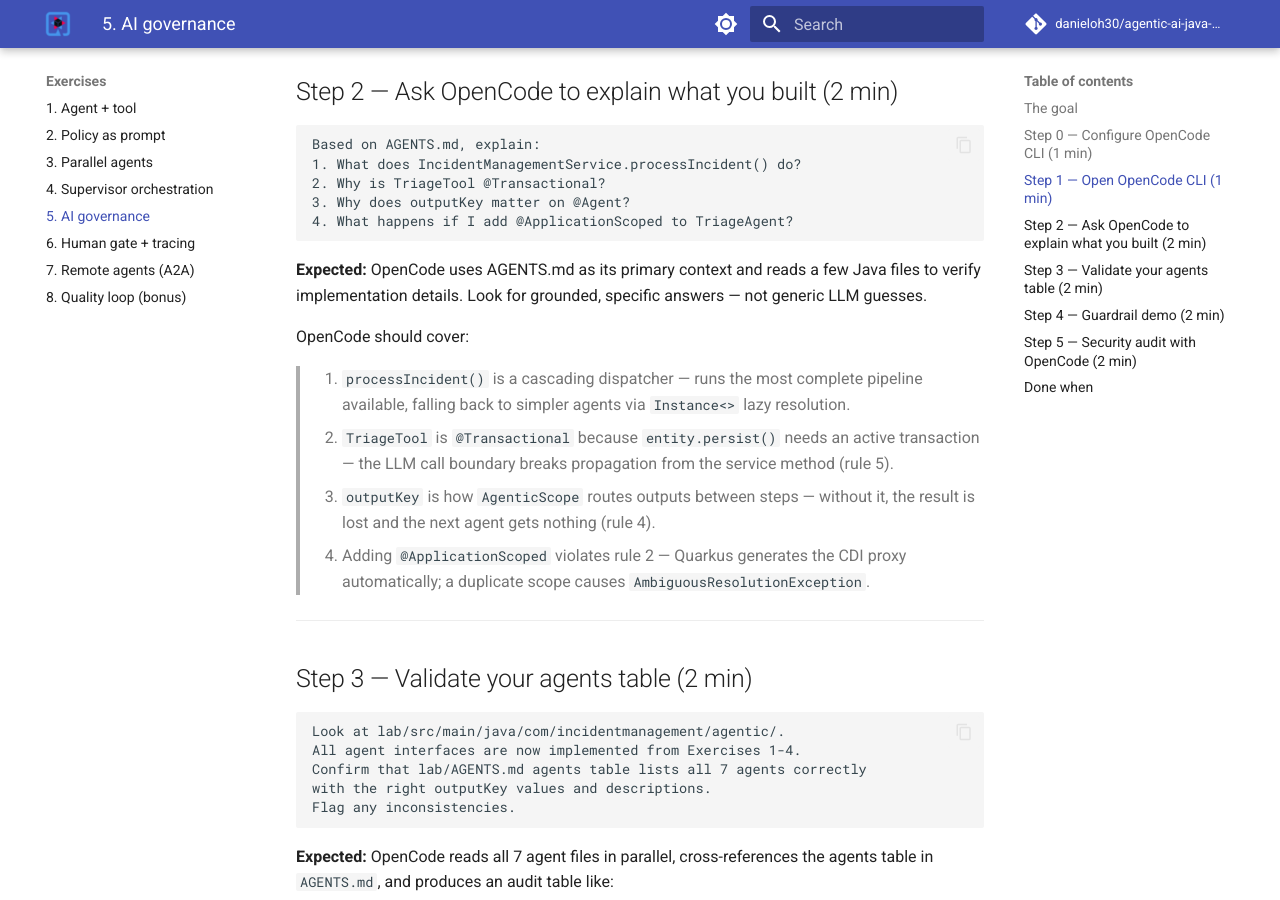
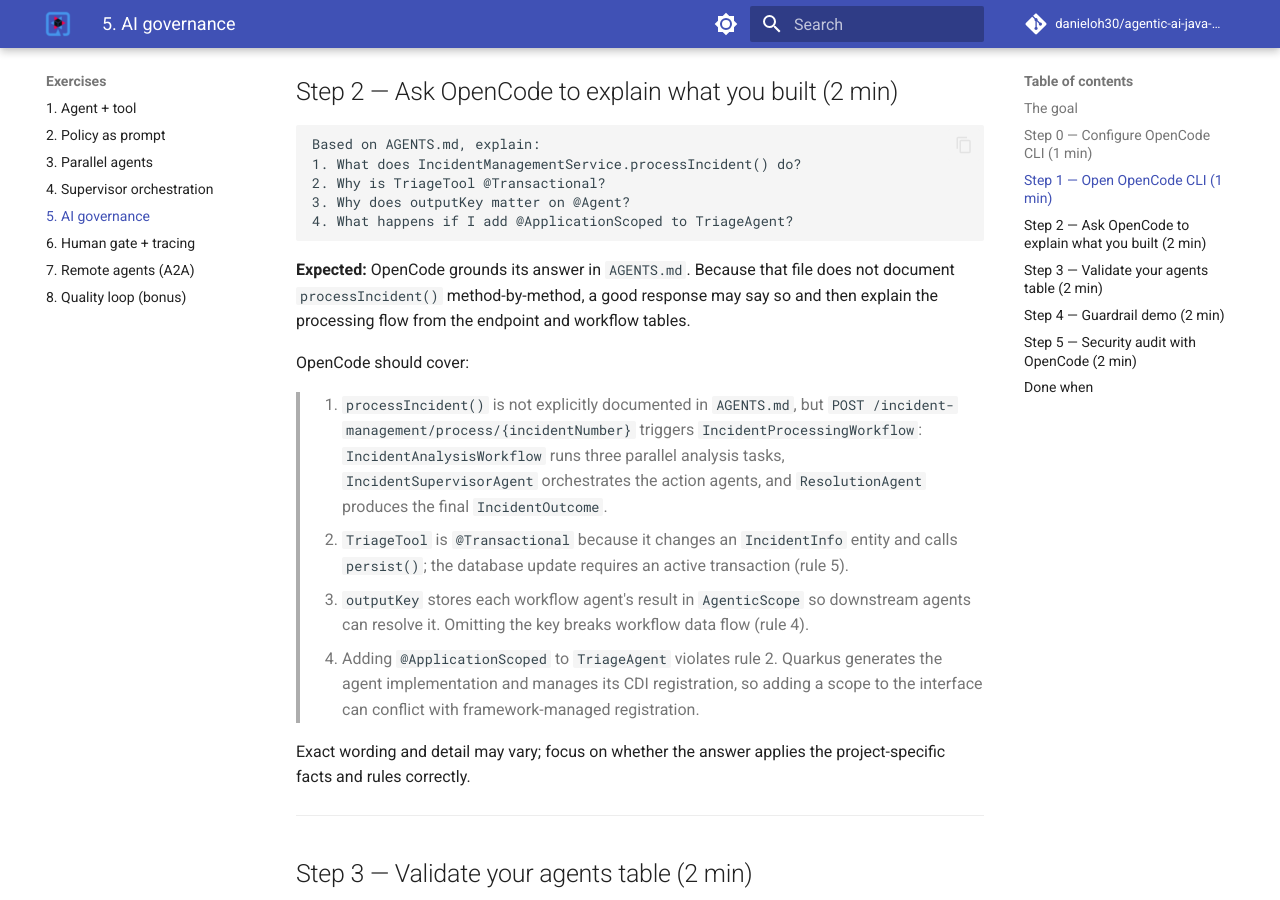
Before and after one commit to danieloh30/agentic-ai-java-workshop, an MkDocs documentation site: the page built from docs/05-ai-governance/START_HERE.md, in a window 1280 px wide and 900 px high, scrolled down 2801 px. Built offline with MkDocs 1.6.1 and Material for MkDocs 9.7.7, drawn with Linux system fonts in a browser that asks for light colours; comment, search, counter and statistics services are not loaded.

Commit message:
Align OpenCode Step 2 expected response

````diff
--- a/docs/05-ai-governance/START_HERE.md
+++ b/docs/05-ai-governance/START_HERE.md
@@ -122,14 +122,16 @@ Based on AGENTS.md, explain:
 4. What happens if I add @ApplicationScoped to TriageAgent?
 ```
 
-**Expected:** OpenCode uses AGENTS.md as its primary context and reads a few Java files to verify implementation details. Look for grounded, specific answers — not generic LLM guesses.
+**Expected:** OpenCode grounds its answer in `AGENTS.md`. Because that file does not document `processIncident()` method-by-method, a good response may say so and then explain the processing flow from the endpoint and workflow tables.
 
 OpenCode should cover:
 
-> 1. `processIncident()` is a cascading dispatcher — runs the most complete pipeline available, falling back to simpler agents via `Instance<>` lazy resolution.
-> 2. `TriageTool` is `@Transactional` because `entity.persist()` needs an active transaction — the LLM call boundary breaks propagation from the service method (rule 5).
-> 3. `outputKey` is how `AgenticScope` routes outputs between steps — without it, the result is lost and the next agent gets nothing (rule 4).
-> 4. Adding `@ApplicationScoped` violates rule 2 — Quarkus generates the CDI proxy automatically; a duplicate scope causes `AmbiguousResolutionException`.
+> 1. `processIncident()` is not explicitly documented in `AGENTS.md`, but `POST /incident-management/process/{incidentNumber}` triggers `IncidentProcessingWorkflow`: `IncidentAnalysisWorkflow` runs three parallel analysis tasks, `IncidentSupervisorAgent` orchestrates the action agents, and `ResolutionAgent` produces the final `IncidentOutcome`.
+> 2. `TriageTool` is `@Transactional` because it changes an `IncidentInfo` entity and calls `persist()`; the database update requires an active transaction (rule 5).
+> 3. `outputKey` stores each workflow agent's result in `AgenticScope` so downstream agents can resolve it. Omitting the key breaks workflow data flow (rule 4).
+> 4. Adding `@ApplicationScoped` to `TriageAgent` violates rule 2. Quarkus generates the agent implementation and manages its CDI registration, so adding a scope to the interface can conflict with framework-managed registration.
+
+Exact wording and detail may vary; focus on whether the answer applies the project-specific facts and rules correctly.
 
 ---
 
````
